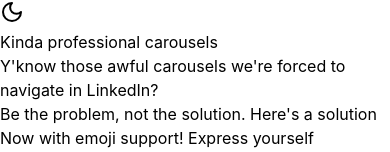
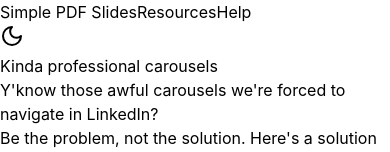
Before and after one commit to sirmews/simple-pdf-slides, a React (Vite) app: page / in a window 390 px wide. Shown: the top 152 px of the page. Built offline with nearby package versions, Linux system fonts and the light colour scheme; what @react-pdf/renderer would draw is missing.

Commit message:
Add navigation menu to header and optimize mobile layout
- Add horizontal navigation with home, resources, and help links
- Change header from fixed to static positioning
- Remove horizontal padding on mobile for main content card
- Add component identifiers for better LLM recognition

```diff
--- a/src/components/Header.tsx
+++ b/src/components/Header.tsx
@@ -7,8 +7,34 @@
 
 export default function Header({ isDarkMode, toggleDarkMode }: HeaderProps) {
   return (
-    <header className="fixed top-0 left-0 right-0 z-50 bg-transparent">
-      <div className="flex justify-end p-4">
+    <header className="bg-transparent">
+      <div className="flex justify-between items-center p-4">
+        <nav className="flex items-center space-x-6">
+          <a
+            href="/"
+            className={`text-sm font-medium transition-colors duration-200 hover:opacity-80 ${
+              isDarkMode ? "text-white" : "text-slate-900"
+            }`}
+          >
+            Simple PDF Slides
+          </a>
+          <a
+            href="#"
+            className={`text-sm transition-colors duration-200 hover:opacity-80 ${
+              isDarkMode ? "text-gray-300" : "text-slate-600"
+            }`}
+          >
+            Resources
+          </a>
+          <a
+            href="#"
+            className={`text-sm transition-colors duration-200 hover:opacity-80 ${
+              isDarkMode ? "text-gray-300" : "text-slate-600"
+            }`}
+          >
+            Help
+          </a>
+        </nav>
         <button
           onClick={toggleDarkMode}
           className={`p-2 rounded-lg transition-colors duration-200 backdrop-blur-sm ${
--- a/src/components/MainContent.tsx
+++ b/src/components/MainContent.tsx
@@ -50,8 +50,10 @@
 
   return (
     <main className="flex items-center justify-center min-h-screen pt-16 pb-20">
-      <div className="w-full max-w-2xl mx-auto px-6 md:px-8">
+      <div className="w-full max-w-2xl mx-auto md:px-8">
         <div
+          id="pdf-slides-main-card"
+          data-component="PDFSlidesMainCard"
           className={`${isDarkMode ? "bg-gray-800" : "bg-white"} rounded-lg border ${isDarkMode ? "border-gray-700" : "border-gray-200"} transition-colors duration-200`}
         >
           <div
@@ -84,7 +86,7 @@
             </div>
           </div>
 
-          <div className="p-6 md:p-8 space-y-6">
+          <div className="p-4 md:p-8 space-y-6">
             <div className="space-y-4">
               {pages.map((page, index) => (
                 <PageInput
```
